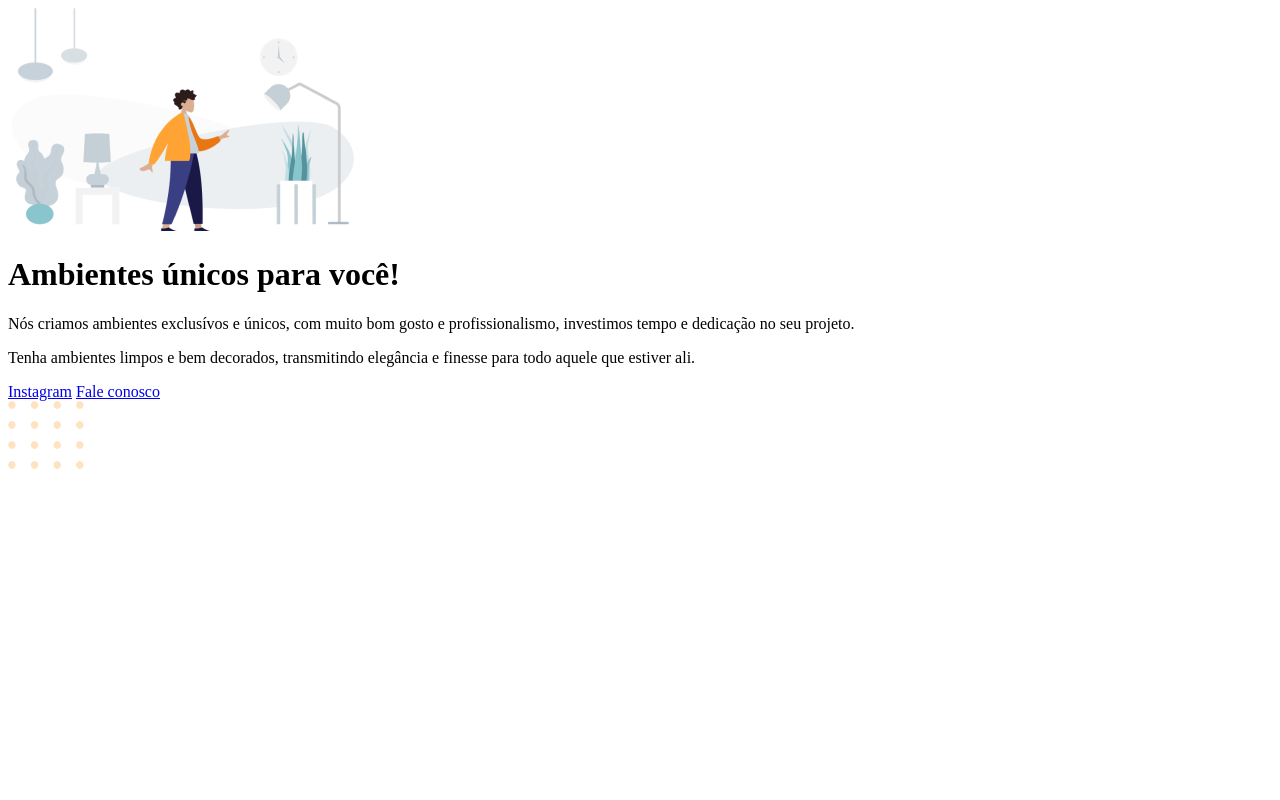
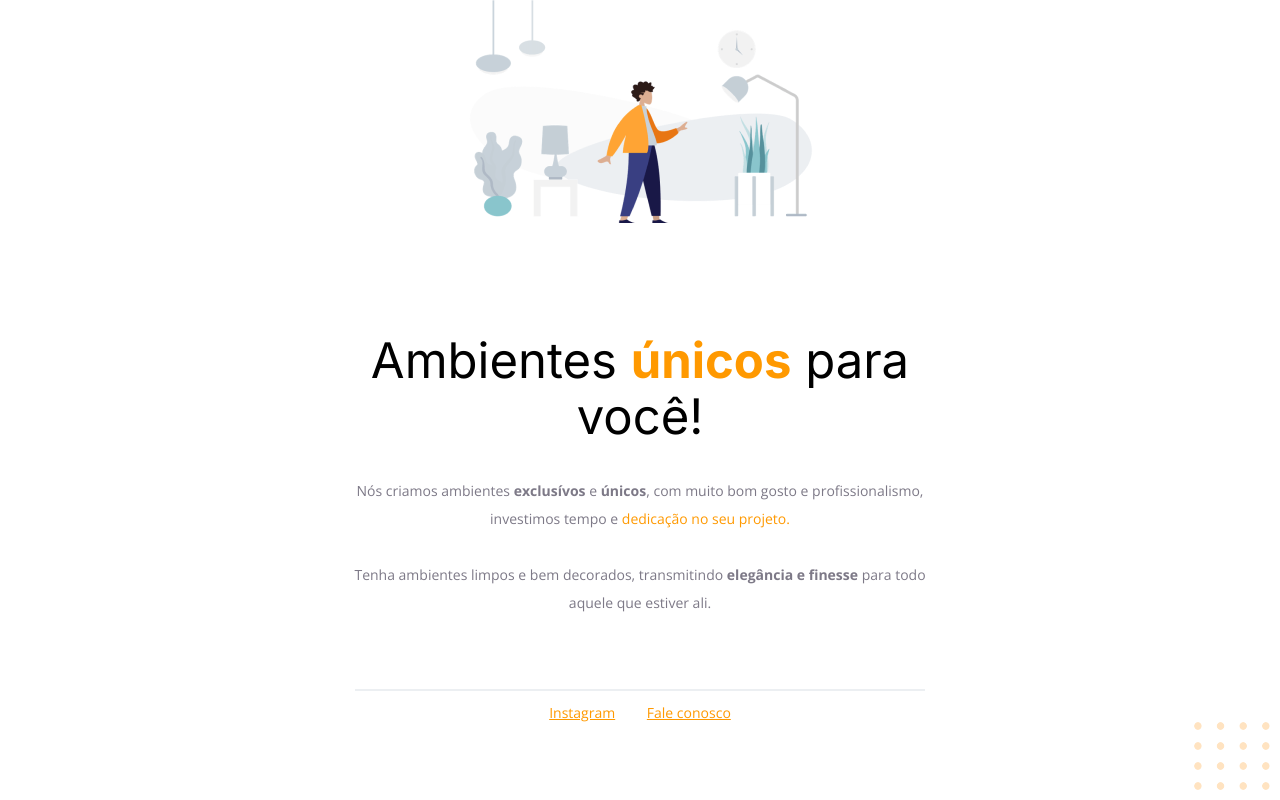
Before and after one commit to marcos-baia/play-music, a plain HTML site: page Explorer/Projeto 01/index.html in a window 1280 px wide. Drawn offline with nearby package versions, Linux system fonts and the light colour scheme.

Commit message:
atualização

```diff
--- a/Explorer/Projeto 01/index.html
+++ b/Explorer/Projeto 01/index.html
@@ -1,21 +1,34 @@
 <!DOCTYPE html>
 <html lang="pt-br">
   <head>
+    <!-- Fonte Open Sans-->
+    <link rel="preconnect" href="https://fonts.googleapis.com">
+    <link rel="preconnect" href="https://fonts.gstatic.com" crossorigin>
+
     <meta charset="UTF-8">
     <meta name="viewport" content="width=device-width, initial-scale=1.0">
     <title>Móveis customizados</title>
+
+    <link href="https://fonts.googleapis.com/css2?family=Inter:wght@400;700&family=Open+Sans:wght@400;700&family=Rubik:ital,wght@0,300;0,600;0,700;0,800;0,900;1,300;1,400;1,500;1,600;1,700;1,800;1,900&display=swap" rel="stylesheet">
+
+    <link rel="stylesheet" href="style.css">
   </head>
   <body>
-      <div id="hero">
+    <div id="hero">
       <img src="_images/image1.png" alt="Desenho de uma pessoa vestinho uma camisa amarela em uma sala com móveis">
-      <h1>Ambientes únicos para você!</h1>
 
-      <p>Nós criamos ambientes exclusívos e únicos, com muito bom gosto e profissionalismo, investimos tempo e dedicação no seu projeto.</p>
+      <h1>Ambientes <span>únicos</span> para você!</h1>
 
-      <p>Tenha ambientes limpos e bem decorados, transmitindo elegância e finesse para todo aquele que estiver ali.</p>
+      <p>Nós criamos ambientes <strong>exclusívos</strong> e <strong>únicos</strong>, com muito bom gosto e profissionalismo, investimos tempo e <span>dedicação no seu projeto.</span>
+
+        <br/><br/>
+
+      Tenha ambientes limpos e bem decorados, transmitindo <strong>elegância e finesse</strong> para todo aquele que estiver ali.</p>
     </div>
     <div id="footer">
-      <a href="https://instagram.com/moveisparavoce">Instagram</a>
+      <div id="line"></div>
+
+      <a target="_blank" href="https://instagram.com/moveisparavoce">Instagram</a>
       <a href="mailto:contato@moveisparavoce.com">Fale conosco</a>
     </div>
 
--- /dev/null
+++ b/Explorer/Projeto 01/style.css
@@ -0,0 +1,56 @@
+@charset "UTF-8";
+
+body {
+  font-family: 'Open Sans', sans-serif;
+  text-align: center;
+  margin: 0;
+}
+
+#hero {
+  width: 592px;
+  margin: 0 auto 72px;
+}
+
+#hero img {
+  margin-bottom: 72px;
+}
+
+h1 {
+  font-family: 'Inter', sans-serif;
+  font-size: 49px;
+  line-height: 56px;
+  font-weight: normal;
+  margin-bottom: 32px;
+}
+
+h1 span {
+  font-weight: bold;
+}
+
+
+span, a {
+  color: #FF9900;
+}
+
+p, #footer {
+  color: #7d7987;
+  font-size: 14px;
+  line-height: 28px;
+}
+
+#footer a + a {
+  margin-left: 28px;
+}
+
+#line {
+  width: 568px;
+  height: 0px;
+  margin: 0 auto 8px;
+  border: 1px solid #ECEFF2;
+}
+
+#balls {
+  position: fixed;
+  bottom: 0px;
+  right: 0px;
+}
```
Also changed, not shown: 2 other files.
